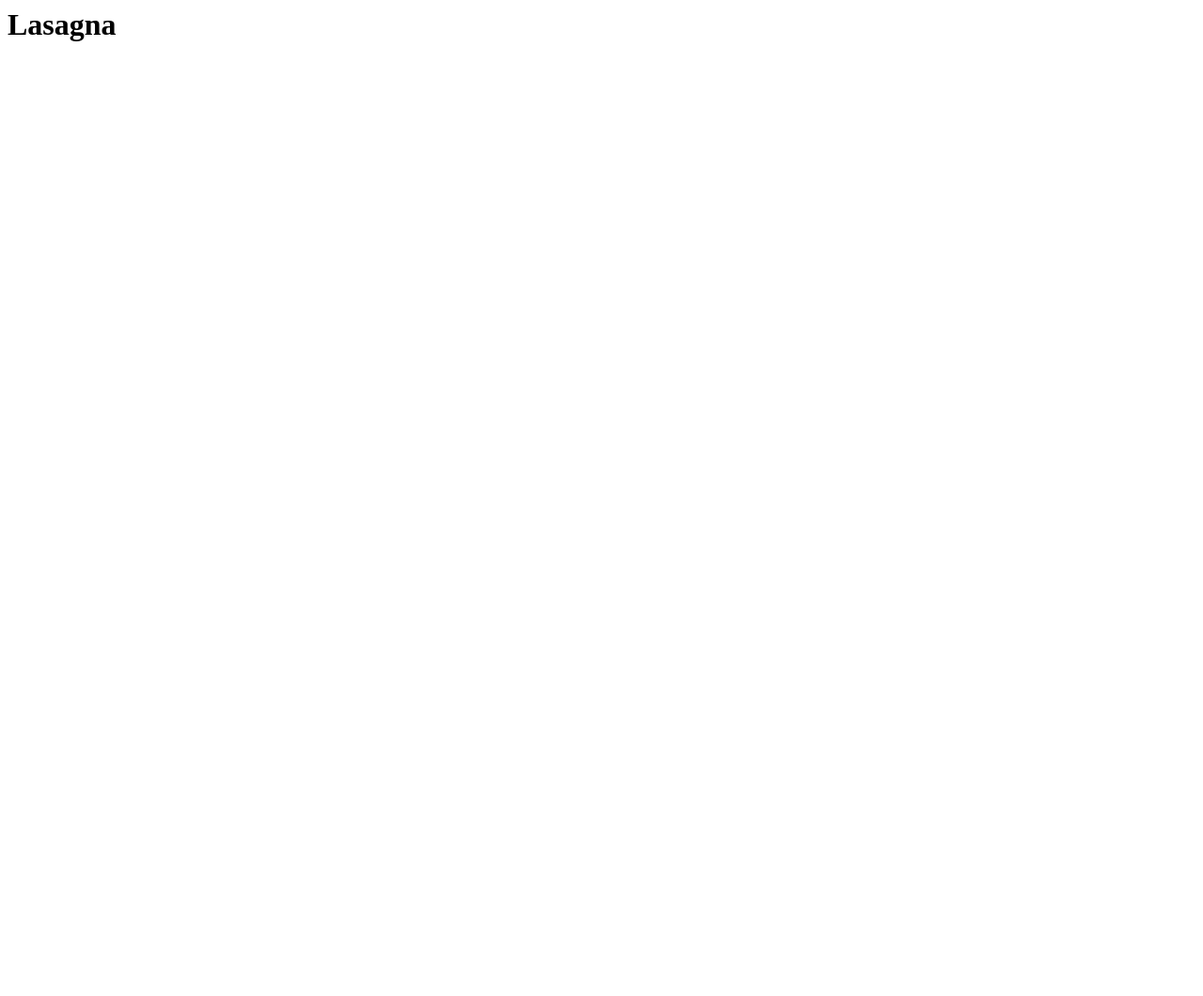
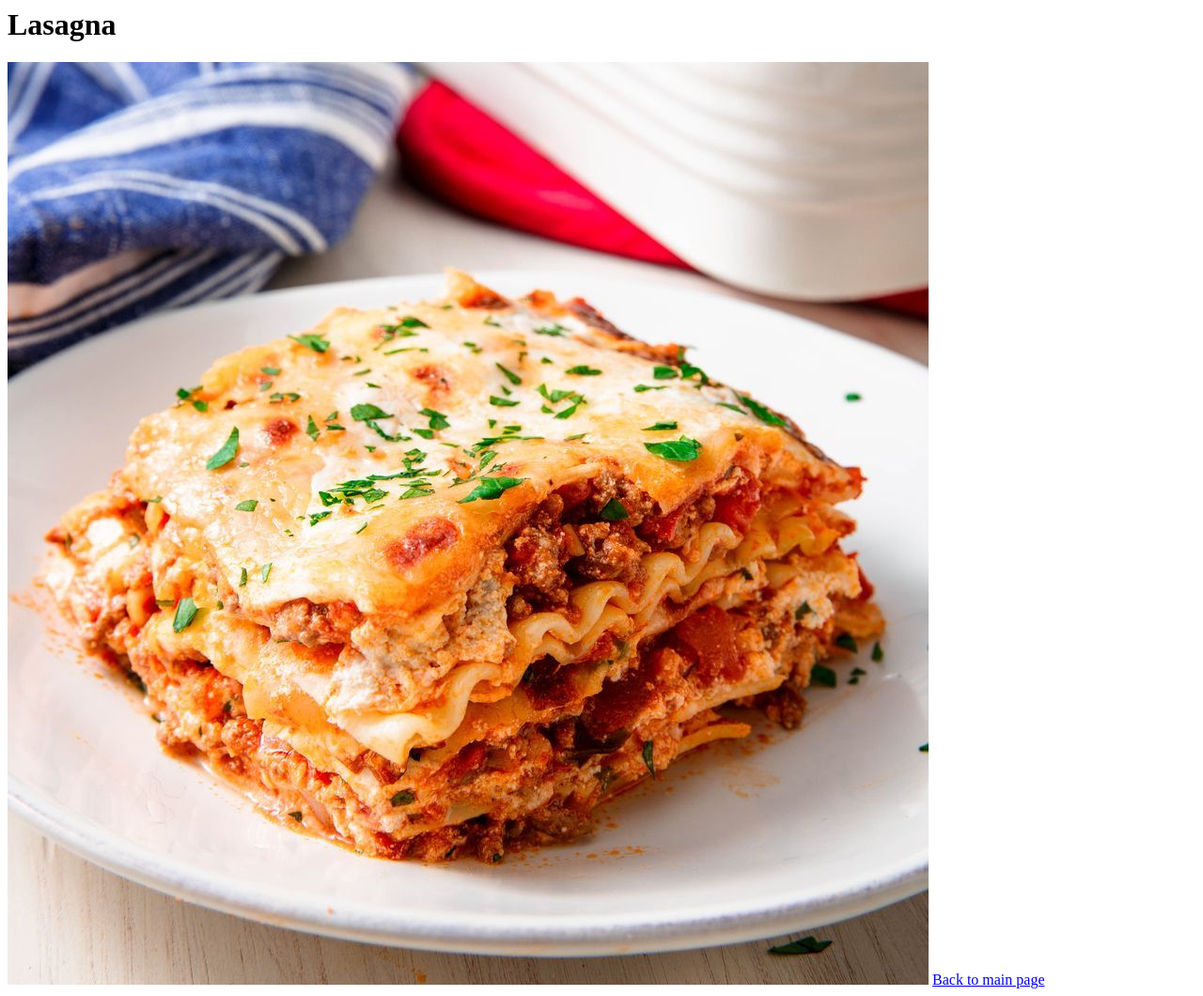
Before and after one commit to Tuskah24/odin-recipes, a plain HTML site: page recipes/lasagna.html in a window 1280 px wide. Shown: the whole page at 94% size. Before the commit the page ends 800 px from the top, so only its background shows below. Drawn offline with Linux system fonts and the light colour scheme.

Commit message:
Linkers added, image added

```diff
--- a/recipes/lasagna.html
+++ b/recipes/lasagna.html
@@ -6,6 +6,8 @@
 
     <body>
         <h1>Lasagna</h1>
+        <img src="../images/classic-lasagna-1662419713.jpeg" alt="Lasagna picture">
 
+        <a href="../index.html">Back to main page</a>
     </body>
 </html>
```
Also changed, not shown: index.html (+1 -1 lines), images/classic-lasagna-1662419713.jpeg (added).
